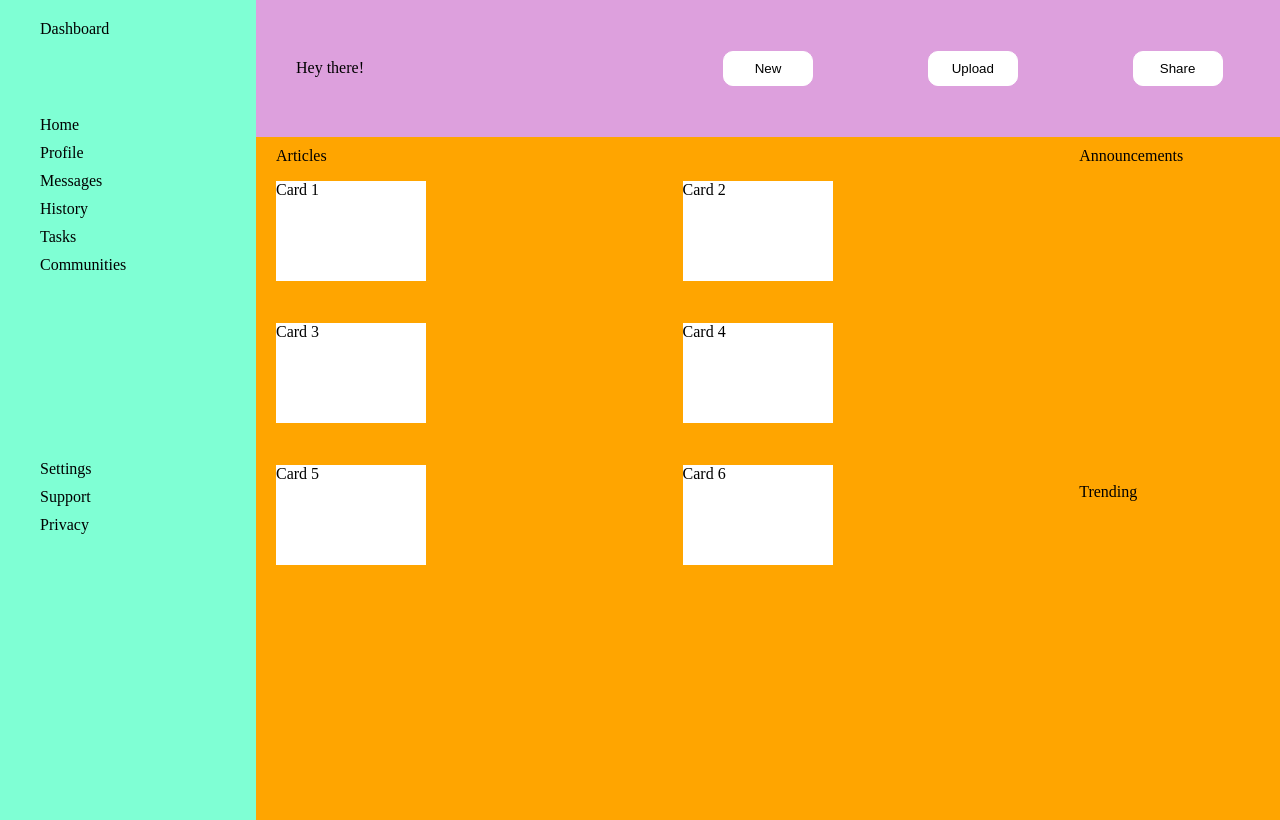
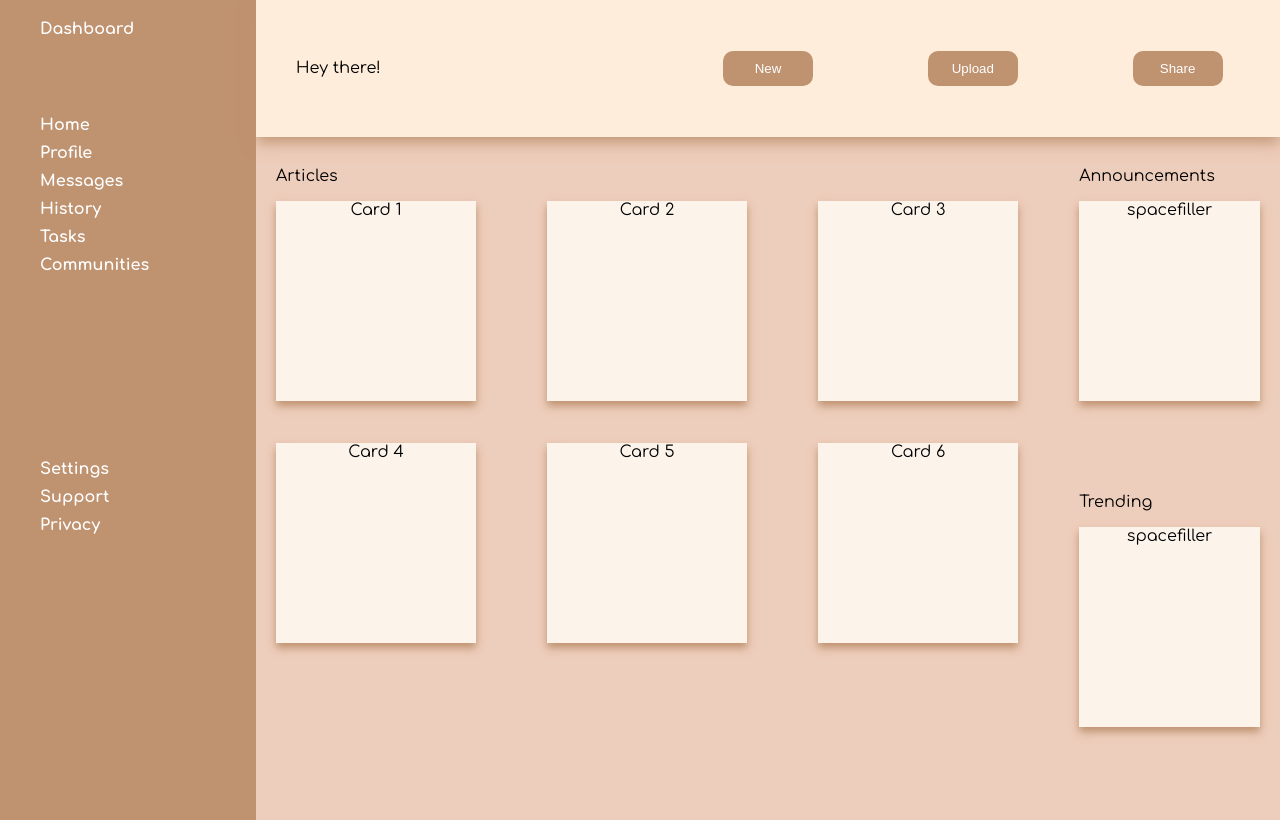
Before and after one commit to lijudu/dashboard, a plain HTML site: page index.html in a window 1280 px wide. Drawn offline with Linux system fonts and the light colour scheme; files that its build step writes are made by us from their sources; files whose address does not match are found by name.

Commit message:
Select font and animate buttons

```diff
--- a/index.html
+++ b/index.html
@@ -8,6 +8,9 @@
         <meta name="description" content="">
         <meta name="viewport" content="width=device-width, initial-scale=1">
         <link rel="stylesheet" href="/Users/Lisa/Desktop/repos/dashboard/styles.css">
+        <link rel="preconnect" href="https://fonts.googleapis.com">
+        <link rel="preconnect" href="https://fonts.gstatic.com" crossorigin>
+        <link href="https://fonts.googleapis.com/css2?family=Comfortaa:wght@300;400;500;600;700&display=swap" rel="stylesheet">
     </head>
     <body>
         <div class="container">
@@ -47,8 +50,14 @@
                         <p class="card">Card 6</p>
                     </div>
                 </div>
-                <div class="announcements">Announcements</div>
-                <div class="trending">Trending</div>
+                <div class="annoucementContainer">
+                    <div class="announcements">Announcements</div>
+                    <div class="annouceList">spacefiller</div>
+                </div>
+                <div class="trendingContainer">
+                    <div class="trending">Trending</div>
+                    <div class="trendingList">spacefiller</div>
+                </div>
             </div>
         </div>
         <script src="" async defer></script>
--- a/styles.css
+++ b/styles.css
@@ -1,4 +1,5 @@
 html, body {
+    font-family: "comfortaa", helvetica, sans-serif;
     margin: 0;
 }
 
@@ -9,12 +10,14 @@ html, body {
 }
 
 .sidebar {
-    background-color: aquamarine;
+    background-color: #BF9270;
     grid-row: 1/3;
     height: 100vh;
     display: grid;
     grid-template-rows: 10% 45% 45%;
     padding-top: 20px;
+    color: white;
+    font-weight: bold;
 }
 
 .sidebar ul {
@@ -26,10 +29,12 @@ html, body {
 }
 
 .header {
-    background-color: plum;
+    background-color: #FFEDDB;
     display: grid;
     grid-template-columns: 40% 60%;
     align-items: center;
+    box-shadow: 0 5px 15px #BF9270;
+    position: relative;
 }
 
 .headerOptions {
@@ -42,14 +47,18 @@ html, body {
 .headerBTN {
     width: 90px;
     height: 35px;
-    border: 1px solid white;
-    background: white;
+    border: 1px none;
+    background: #BF9270;
     border-radius: 10px;
+    color: white;
 }
 
+.headerBTN:active {
+    transform: translateY(3px);
+}
 
 .main {
-    background-color: orange;
+    background-color: #EDCDBB;
     grid-column: 2/3;
     display: grid;
     grid-template-columns: 80% 20%;
@@ -66,23 +75,47 @@ html, body {
     grid-row: span 2;
 }
 
+.articles {
+    padding-top: 20px;
+}
+
 .cardContainer {
     display: grid;
-    grid-template-columns: repeat(2, 1fr);
+    grid-template-columns: repeat(auto-fit, minmax(200px, 1fr));
     gap: 10px;
 }
 
 .card {
-    background-color: white;
-    height: 100px;
-    width: 150px;
+    background-color: #fcf4eb;
+    height: 200px;
+    width: 200px;
+    text-align: center;
+    box-shadow: 0 5px 8px #BF9270;
 }
 
-.annoucements {
+.annoucementsContainer {
     grid-row: 1/2;
+    display: grid;
+    gap: 10px;
+}
+
+.announcements {
+    padding-top: 20px;
+}
+
+.annouceList, .trendingList {
+    background-color: #fcf4eb;
+    margin-top: 16px;
+    margin-right: 20px;
+    height: 200px;
+    text-align: center;
+    box-shadow: 0 5px 8px #BF9270;
+}
+.trendingContainer {
+    grid-column: 2/3;
+    grid-row: 2/3;
 }
 
 .trending {
-    grid-column: 2/3;
-    grid-row: 2/3;
+    padding-top: 10px;
 }
```
Also changed, not shown: 1 other file.
